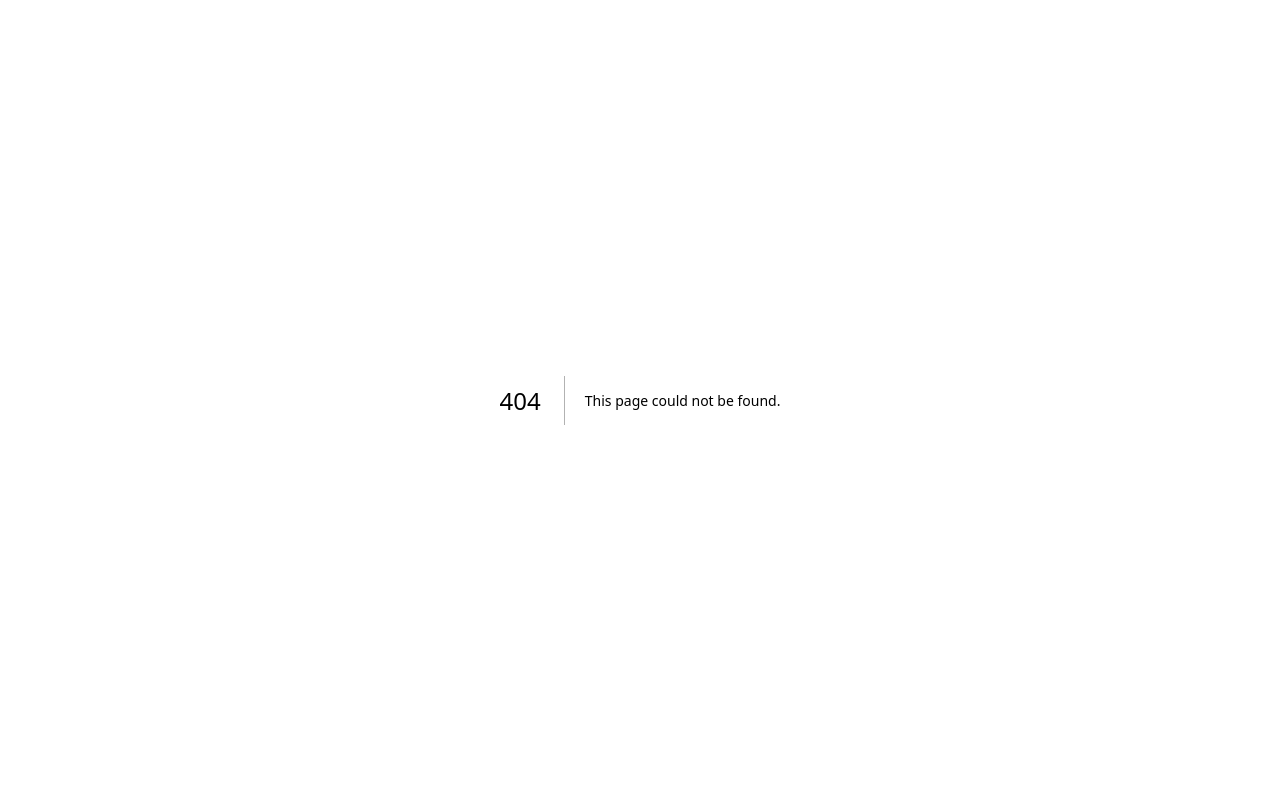
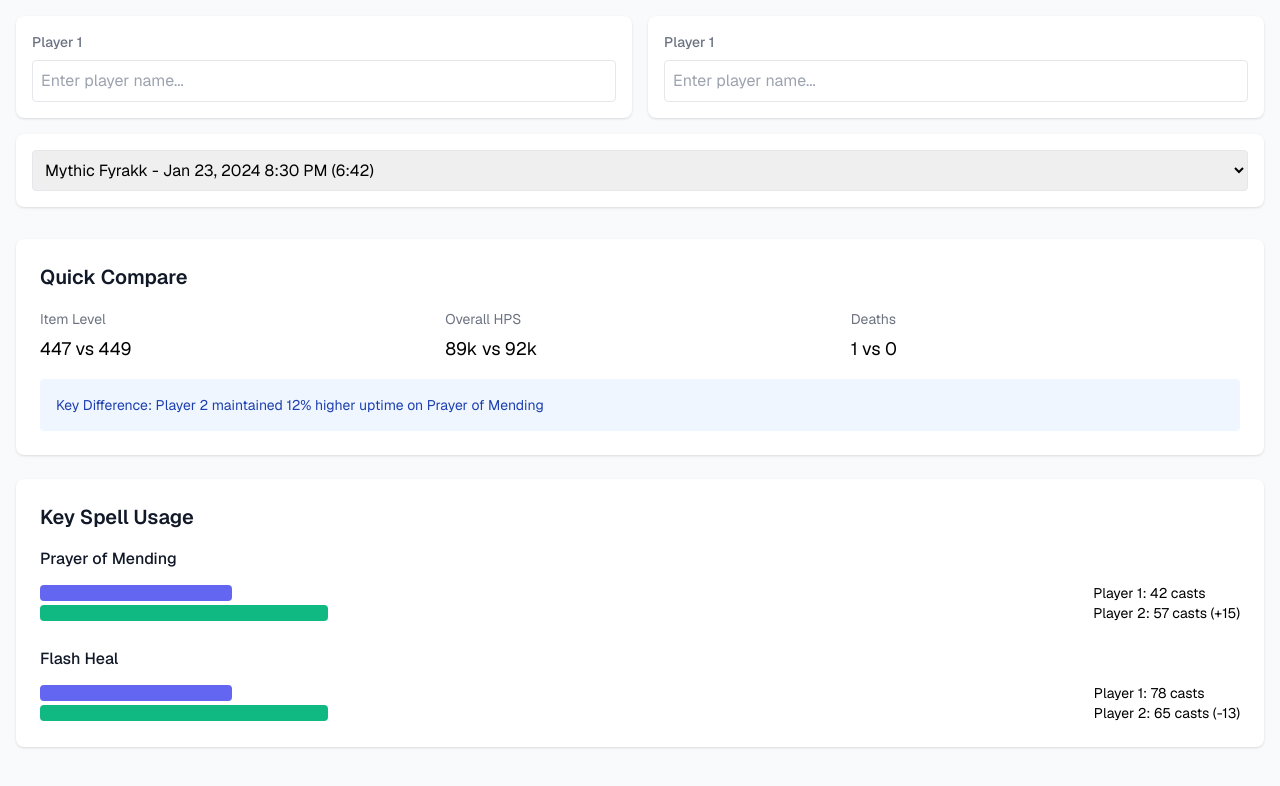
Before and after one commit to nicholasrubright/wow-buddy, a Next.js app: page /compare in a window 1280 px wide. Before the commit this address had no page. Shown: the top 786 px of the page. Built offline with nearby package versions, Linux system fonts and the light colour scheme.

Commit message:
created the components

```diff
--- /dev/null
+++ b/src/app/compare/components/FightSelect.tsx
@@ -0,0 +1,9 @@
+export function FightSelect() {
+  return (
+    <div className="rounded-lg bg-white p-4 shadow">
+      <select className="w-full rounded border p-2">
+        <option>Mythic Fyrakk - Jan 23, 2024 8:30 PM (6:42)</option>
+      </select>
+    </div>
+  );
+}
--- /dev/null
+++ b/src/app/compare/components/PlayerSelect.tsx
@@ -0,0 +1,14 @@
+export function PlayerSelect() {
+  return (
+    <div className="rounded-lg bg-white p-4 shadow">
+      <h2 className="text-sm font-medium text-gray-500">Player 1</h2>
+      <div className="mt-2">
+        <input
+          type="text"
+          placeholder="Enter player name..."
+          className="w-full rounded border p-2"
+        />
+      </div>
+    </div>
+  );
+}
--- /dev/null
+++ b/src/app/compare/components/QuickCompare.tsx
@@ -0,0 +1,27 @@
+export function QuickCompare() {
+  return (
+    <div className="rounded-lg bg-white p-6 shadow">
+      <h2 className="text-xl font-semibold text-gray-900">Quick Compare</h2>
+      <div className="mt-4 grid grid-cols-3 gap-4">
+        <div>
+          <span className="text-sm text-gray-500">Item Level</span>
+          <div className="mt-1 text-lg">447 vs 449</div>
+        </div>
+        <div>
+          <span className="text-sm text-gray-500">Overall HPS</span>
+          <div className="mt-1 text-lg">89k vs 92k</div>
+        </div>
+        <div>
+          <span className="text-sm text-gray-500">Deaths</span>
+          <div className="mt-1 text-lg">1 vs 0</div>
+        </div>
+      </div>
+      <div className="mt-4 rounded bg-blue-50 p-4">
+        <p className="text-sm text-blue-800">
+          Key Difference: Player 2 maintained 12% higher uptime on Prayer of
+          Mending
+        </p>
+      </div>
+    </div>
+  );
+}
--- /dev/null
+++ b/src/app/compare/components/SpellUsageSection.tsx
@@ -0,0 +1,47 @@
+export function SpellUsageSection() {
+  const spells = [
+    {
+      name: "Prayer of Mending",
+      player1: 42,
+      player2: 57,
+      difference: 15,
+    },
+    {
+      name: "Flash Heal",
+      player1: 78,
+      player2: 65,
+      difference: -13,
+    },
+  ];
+
+  return (
+    <section className="rounded-lg bg-white shadow">
+      <div className="p-6">
+        <h2 className="text-xl font-semibold text-gray-900">Key Spell Usage</h2>
+        <div className="mt-4 space-y-6">
+          {spells.map((spell) => (
+            <div key={spell.name} className="space-y-2">
+              <h3 className="font-medium text-gray-900">{spell.name}</h3>
+              <div className="relative pt-1">
+                <div className="flex items-center justify-between">
+                  <div>
+                    <div className="h-4 w-48 rounded bg-indigo-500"></div>
+                    <div className="mt-1 h-4 w-72 rounded bg-emerald-500"></div>
+                  </div>
+                  <div className="ml-4 text-sm">
+                    <div>Player 1: {spell.player1} casts</div>
+                    <div>
+                      Player 2: {spell.player2} casts (
+                      {spell.difference > 0 ? "+" : ""}
+                      {spell.difference})
+                    </div>
+                  </div>
+                </div>
+              </div>
+            </div>
+          ))}
+        </div>
+      </div>
+    </section>
+  );
+}
--- /dev/null
+++ b/src/app/compare/page.tsx
@@ -0,0 +1,27 @@
+import { PlayerSelect } from "./components/PlayerSelect";
+import { FightSelect } from "./components/FightSelect";
+import { QuickCompare } from "./components/QuickCompare";
+import { SpellUsageSection } from "./components/SpellUsageSection";
+
+export default function Page() {
+  return (
+    <div className="min-h-screen bg-gray-50">
+      <main className="mx-auto max-w-7xl px-4 pb-8">
+        <div className="sticky z-40 bg-gray-50 pb-2 pt-4">
+          <div className="grid grid-cols-2 gap-4">
+            <PlayerSelect />
+            <PlayerSelect />
+          </div>
+          <div className="mt-4">
+            <FightSelect />
+          </div>
+        </div>
+
+        <div className="mt-6 space-y-6">
+          <QuickCompare />
+          <SpellUsageSection />
+        </div>
+      </main>
+    </div>
+  );
+}
```
